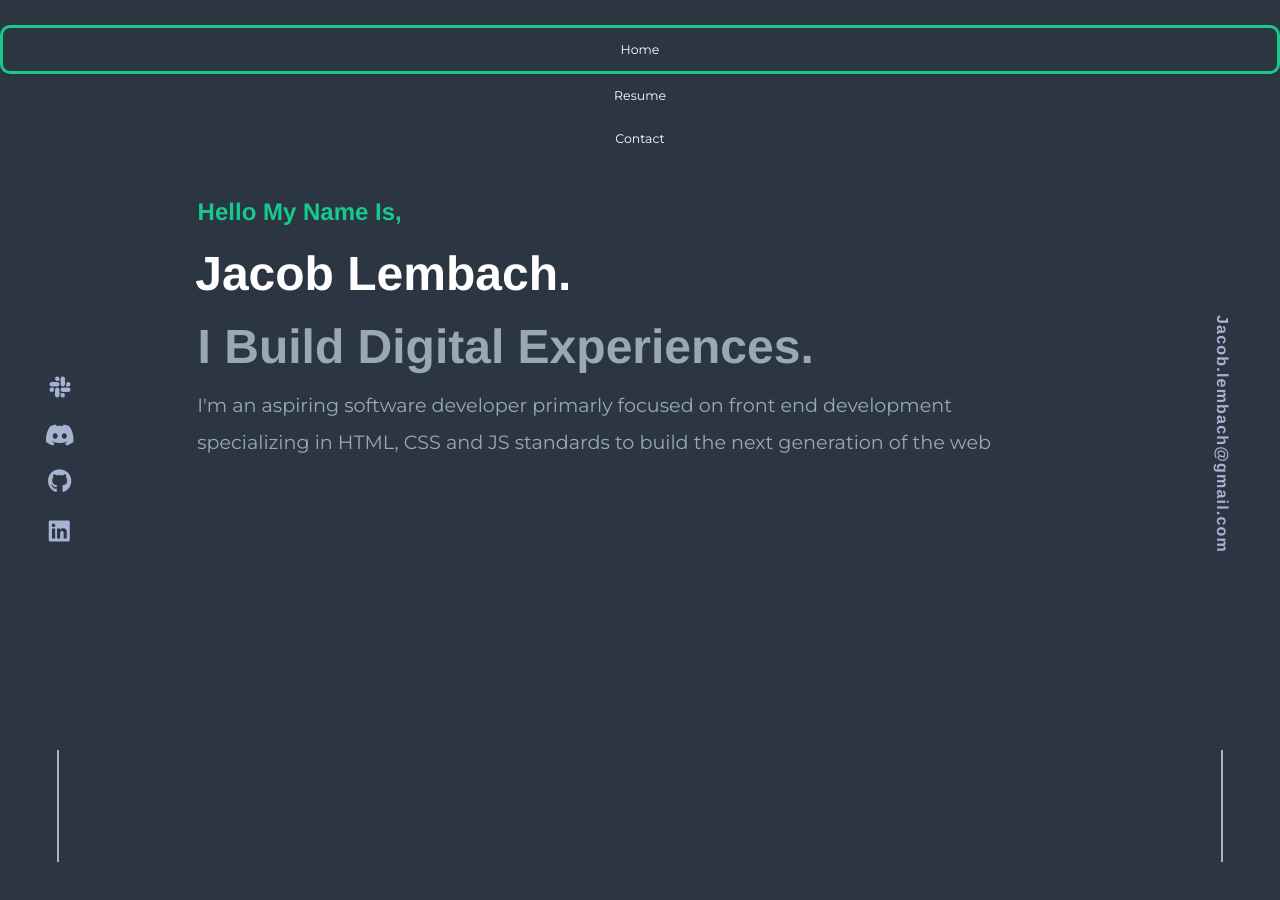
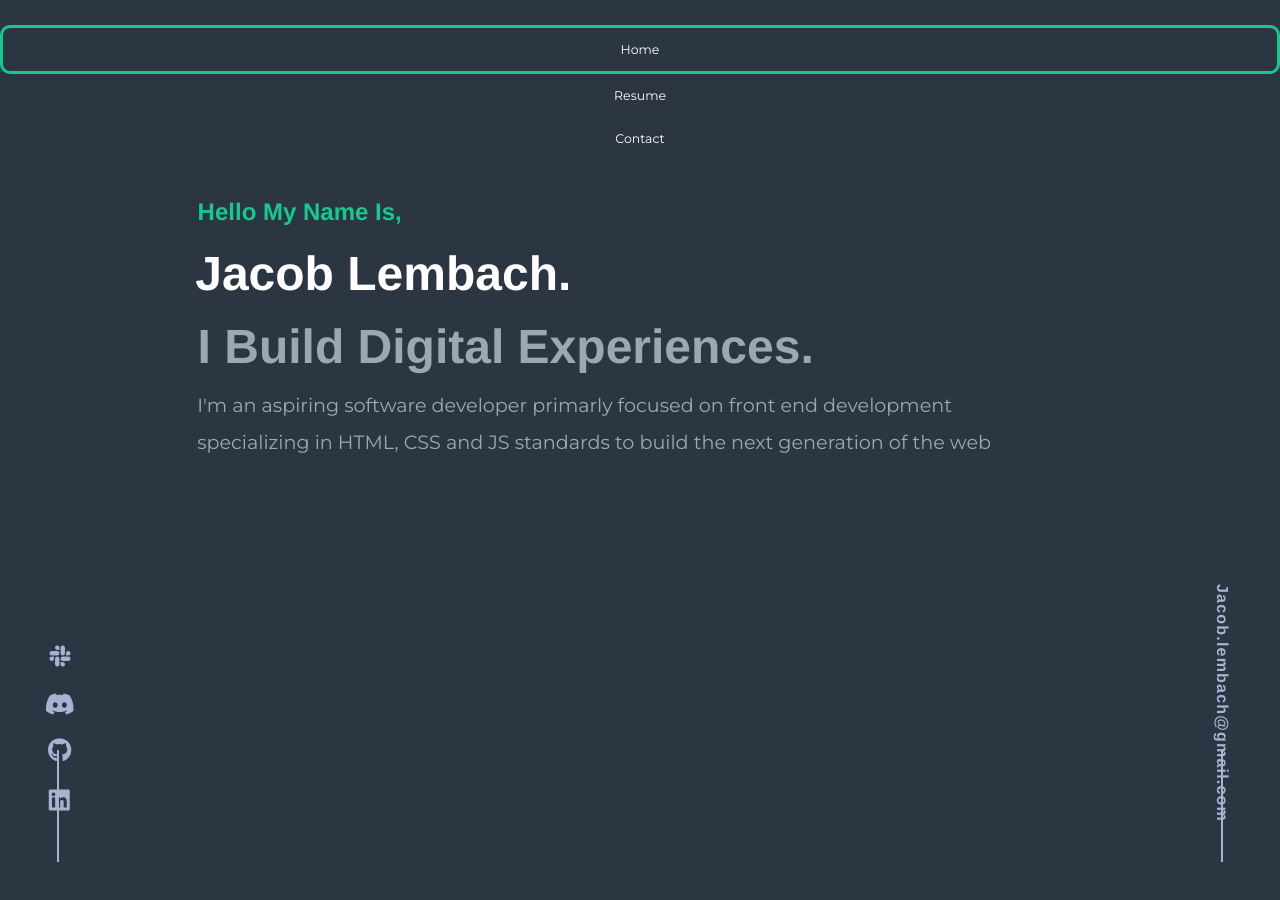
Before and after one commit to Sweetzzzz/Sweetzzzz.github.io, a plain HTML site: page index.html in a window 1280 px wide. Shown: the top 900 px of the page. Drawn offline with Linux system fonts and the light colour scheme.

Commit message:
Update style.css

```diff
--- a/style.css
+++ b/style.css
@@ -133,7 +133,7 @@ ul.topnav li.right {float: right;}
     margin-top: 30px;
   }
   ul.fa-ul {
-    margin-top: 0em;
+    margin-top: 18em;
     font-size: 1em;
   }
   div.vl {
```
